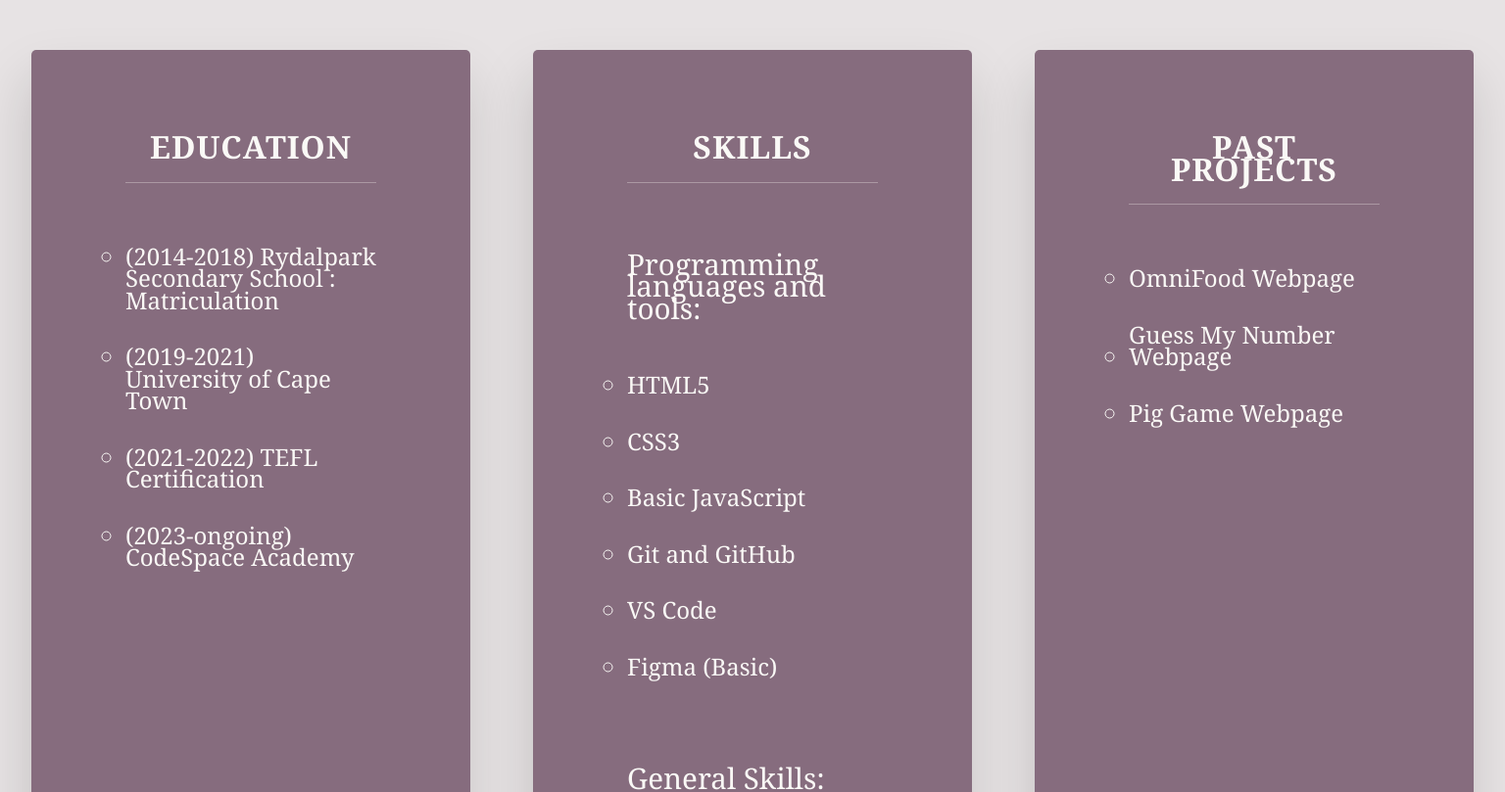
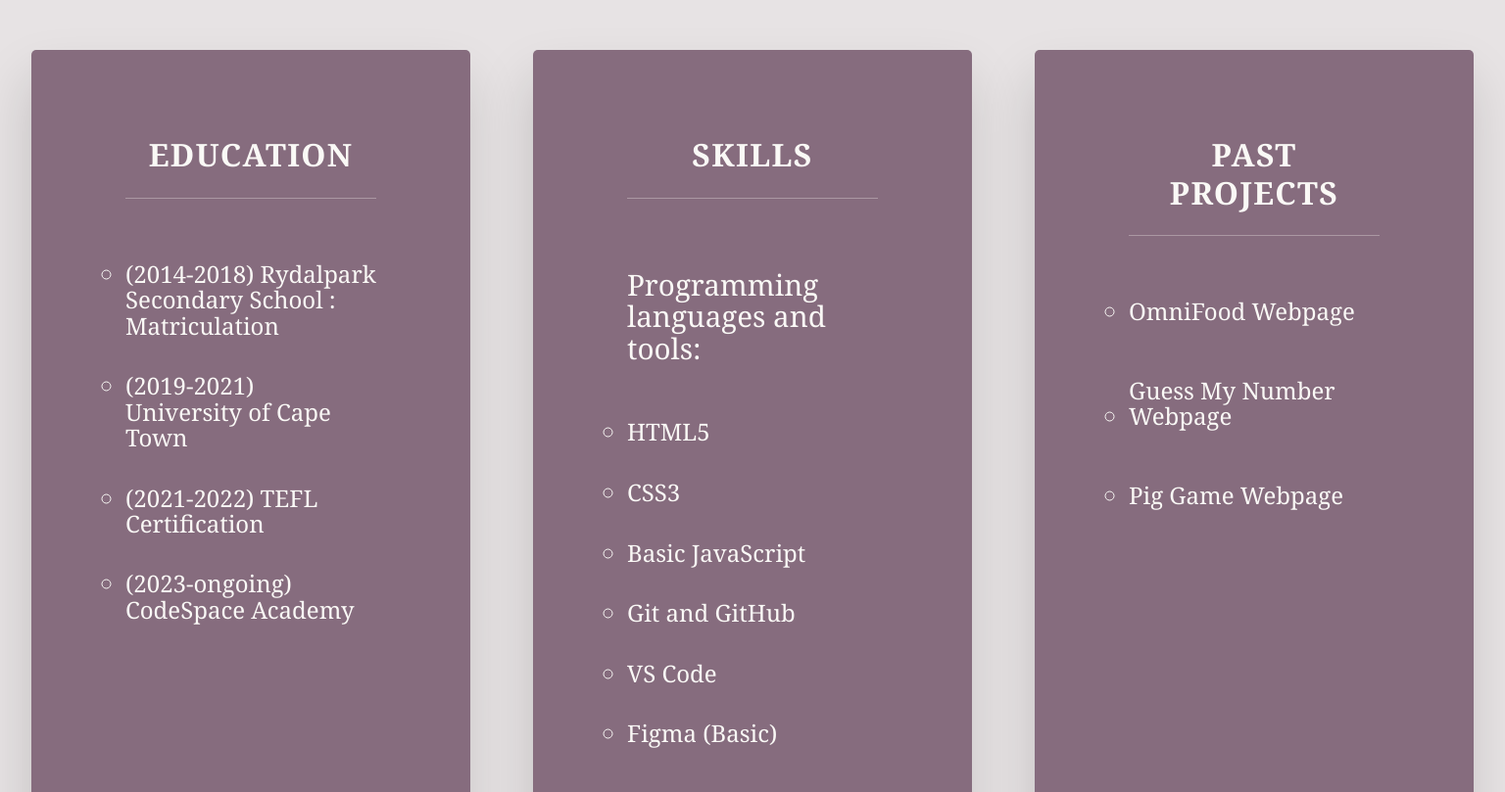
Before and after one commit to GabrielleNaidoo/GABNAI273_FTO2306_GroupB_GabrielleNaidoo_ITW_Digital-Resume, a plain HTML site: page index.html in a window 1536 px wide. Shown: the part 1220-2029 px from the top of the page at 98% size. Drawn offline with nearby package versions, Linux system fonts and the light colour scheme.

Commit message:
Addition of letter-spacing and line-height for natural look

```diff
--- a/css/media.css
+++ b/css/media.css
@@ -74,6 +74,7 @@
 
   .section-heading {
     font-size: 1.4rem;
+    letter-spacing: 1.2px;
     margin-bottom: 1.2rem;
   }
 
@@ -166,6 +167,7 @@
     margin-top: 0.8rem;
     margin-bottom: 0.4rem;
     font-size: 2.2rem;
+    line-height: 1.2;
   }
 
   .my-name {
@@ -353,6 +355,7 @@
     font-size: 1.4rem;
     margin-top: 5rem;
     margin-bottom: 10rem;
+    line-height: 1.3;
   }
 
   .navigation {
@@ -545,6 +548,8 @@
   .section-heading {
     font-size: 2rem;
     margin-bottom: 1.5rem;
+    letter-spacing: 1.3px;
+    line-height: 1.2;
   }
 
   .heading-container {
@@ -558,10 +563,13 @@
     font-size: 1.85rem;
     margin-bottom: 3.5rem;
     margin-top: 4.5rem;
+    line-height: 1.1;
   }
 
-  li {
+  li,
+  li a {
     margin-bottom: 1.2rem;
+    line-height: 1.1;
   }
 
   /* ****************************************************************************** */
```
